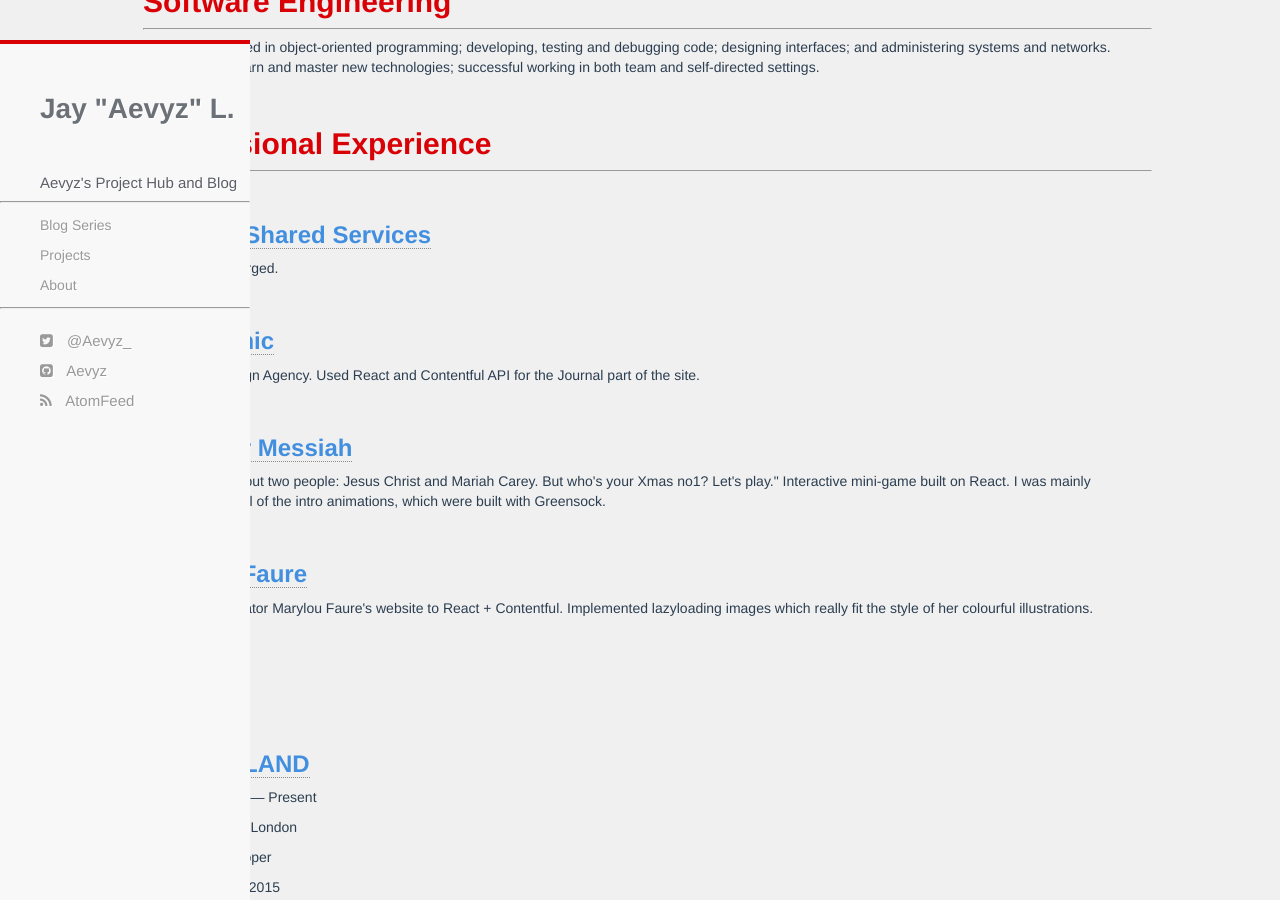
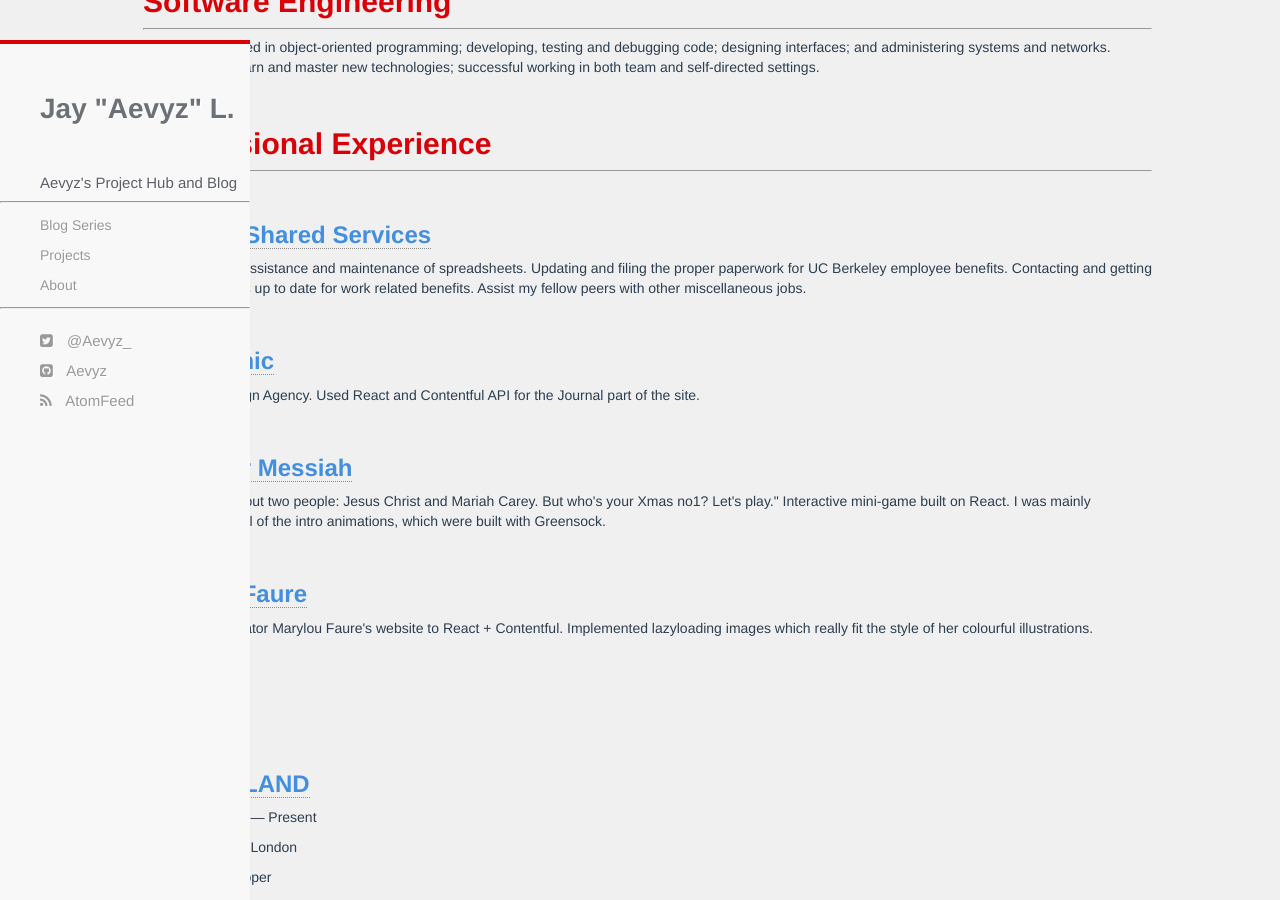
Before and after one commit to jguardado39/jguardado39.github.io, a Jekyll site: the page built from about.html, in a window 1280 px wide and 900 px high, scrolled down 331 px. Built offline with Jekyll 4.4.1, drawn with Linux system fonts in a browser that asks for light colours.

Commit message:
upd 041717

```diff
--- a/about.html
+++ b/about.html
@@ -49,7 +49,12 @@ title: Resume
         <div class="content__inner">
         <div class="project">
           <h3 class="project__title"><a href="http://sharedservices.berkeley.edu/" target="_blank" rel="noopener   noreferrer">Campus Shared Services</a></h3>
-            <p class="project__description">Social, supercharged.
+            <p class="project__description">
+              <ul>
+                <li>
+                  Provided assistance and maintenance of spreadsheets. Updating and filing the proper paperwork for UC Berkeley employee benefits. Contacting and getting employees up to date for work related benefits. Assist my fellow peers with other miscellaneous jobs.
+                </li>
+              </ul>
             </p>
             </div>
         <div class="project">
```
